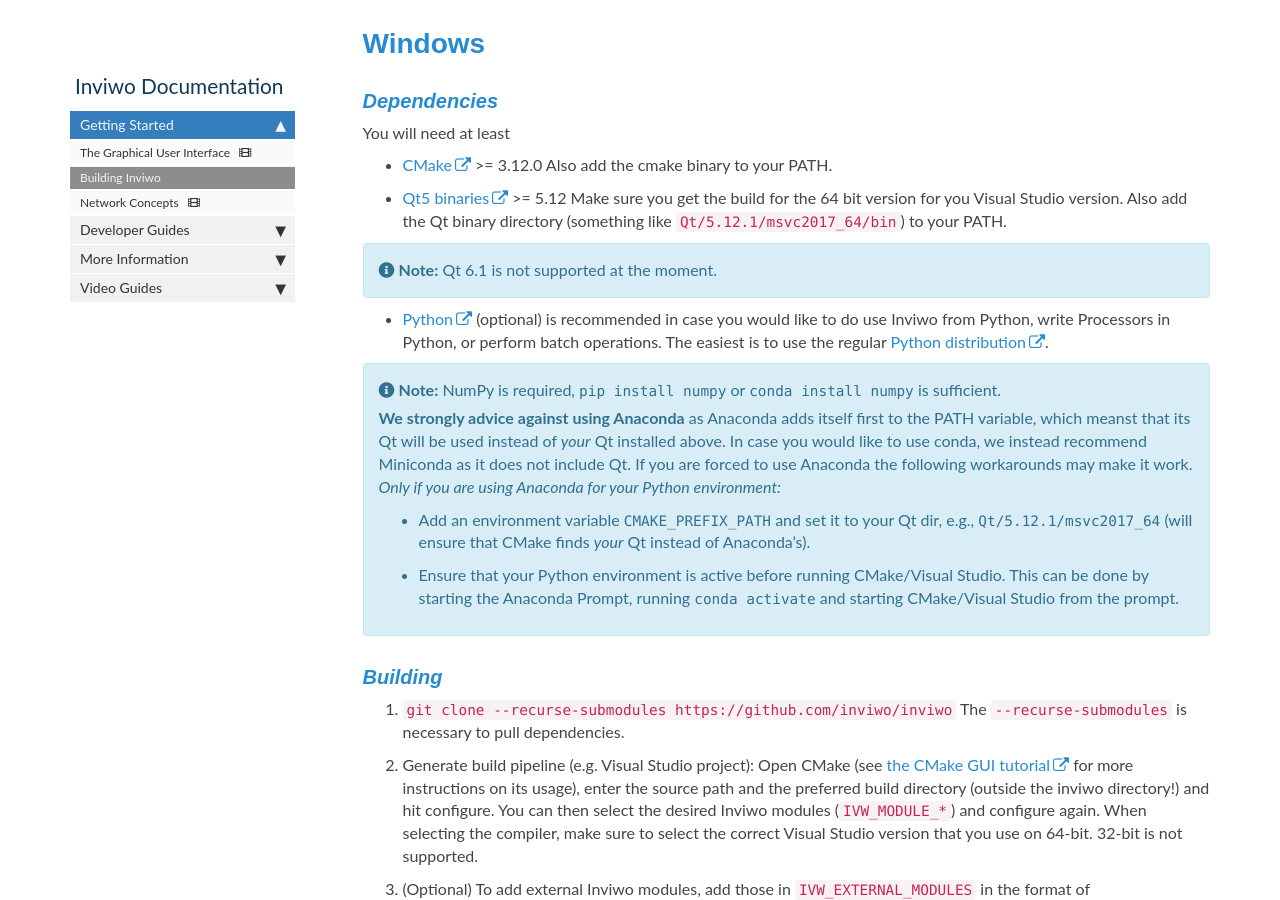
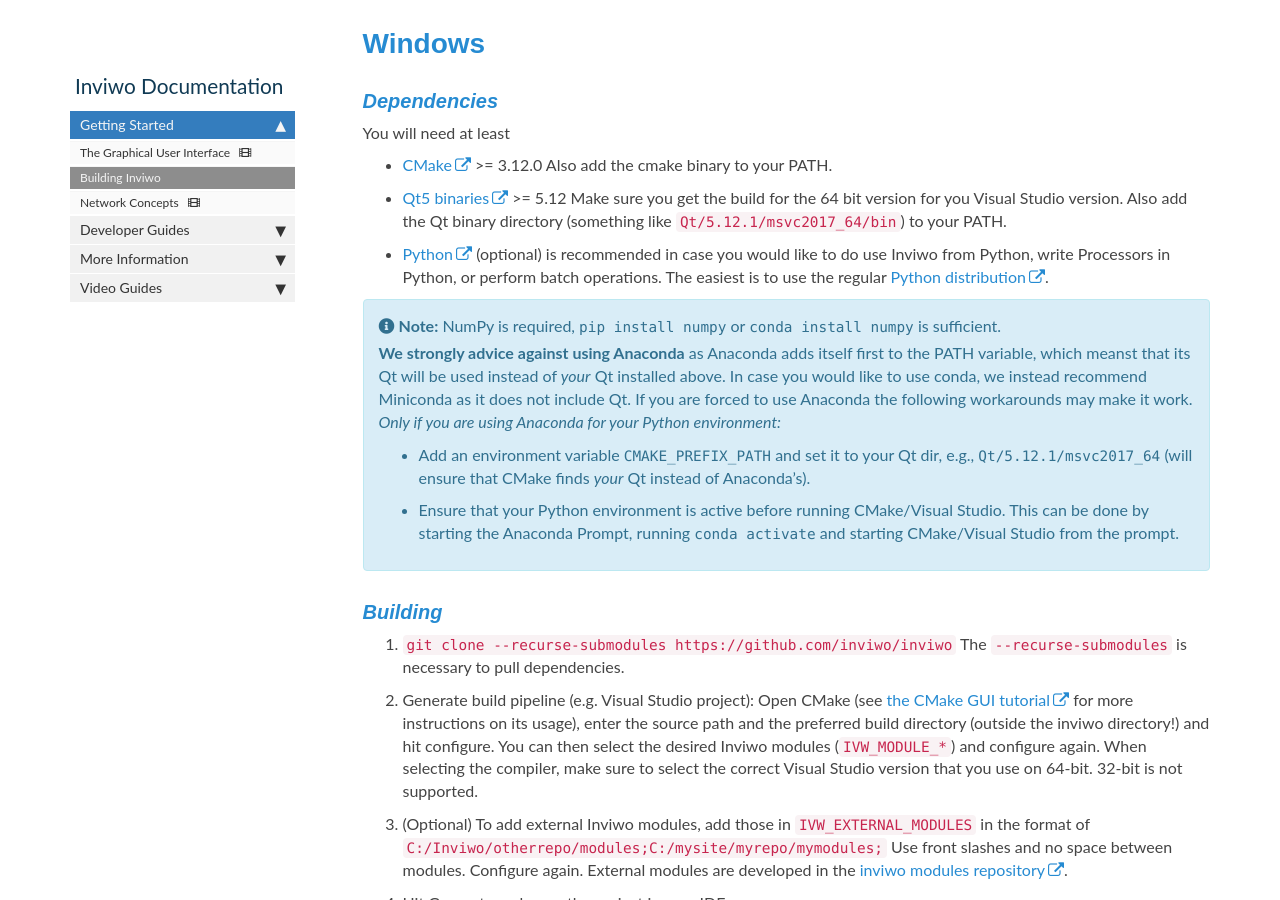
Before and after one commit to inviwo/inviwo.github.io, a Jekyll site: the page built from pages/manual/manual-gettingstarted-build.md, in a window 1280 px wide and 900 px high, scrolled down 605 px. Built offline with Jekyll 4.4.1, drawn with Linux system fonts in a browser that asks for light colours; comment, search, counter and statistics services are not loaded.

Commit message:
Remove note on Qt 6.1

```diff
--- a/pages/manual/manual-gettingstarted-build.md
+++ b/pages/manual/manual-gettingstarted-build.md
@@ -18,9 +18,7 @@
 
 - [Qt5 binaries](https://qt.io/download-open-source/) >= 5.12
     Make sure you get the build for the 64 bit version for you Visual Studio version. Also add the Qt binary directory (something like `Qt/5.12.1/msvc2017_64/bin`) to your PATH.
-{% include note.html content="
-Qt 6.1 is not supported at the moment.
-" %}
+
 - [Python](https://www.python.org/downloads/) (optional) is recommended in case you would like to do use Inviwo from Python, write Processors in Python, or perform batch operations. The easiest is to use the regular [Python distribution](https://www.python.org/downloads/).
 {% include note.html content="
 NumPy is required, `pip install numpy` or `conda install numpy` is sufficient.
```
